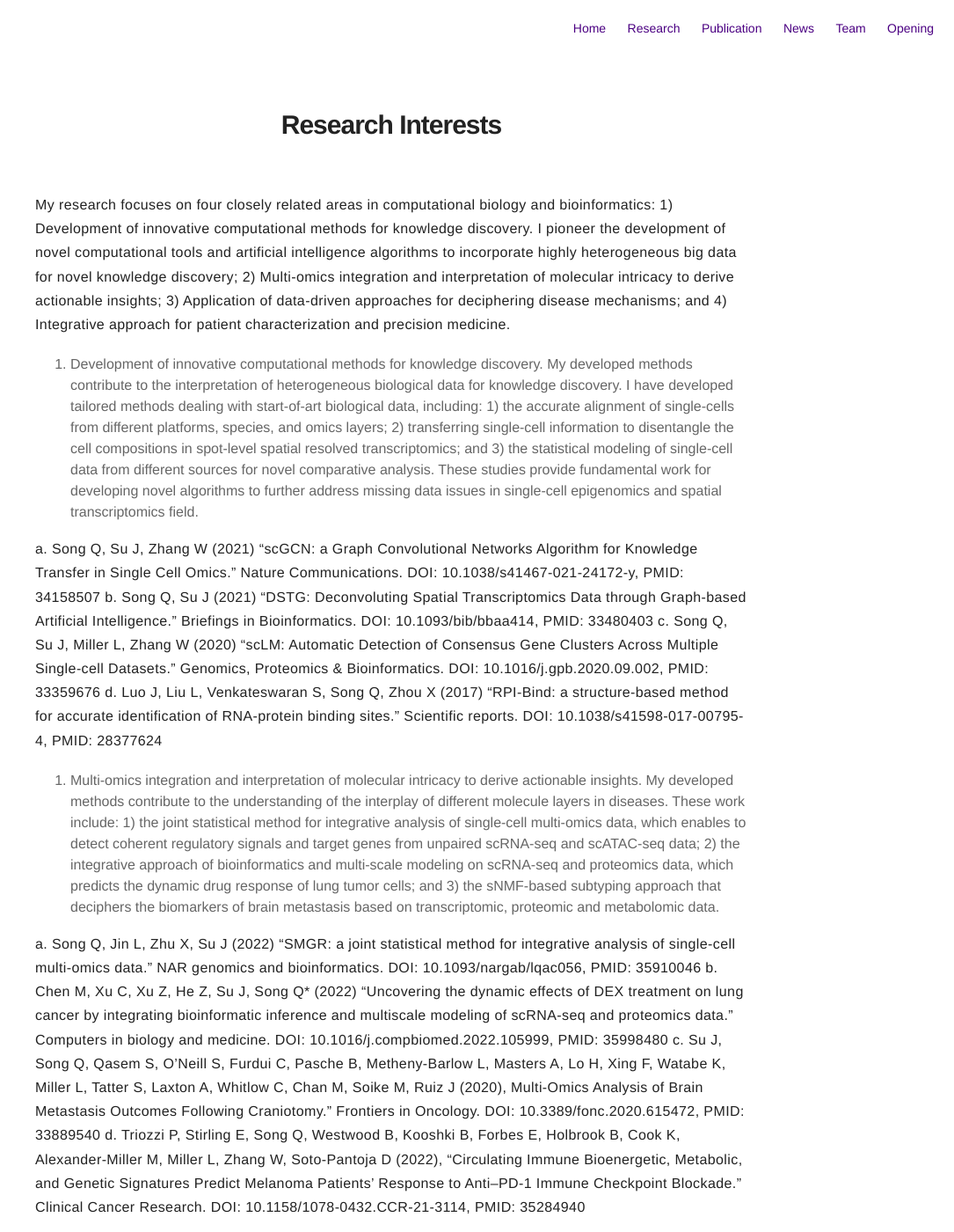
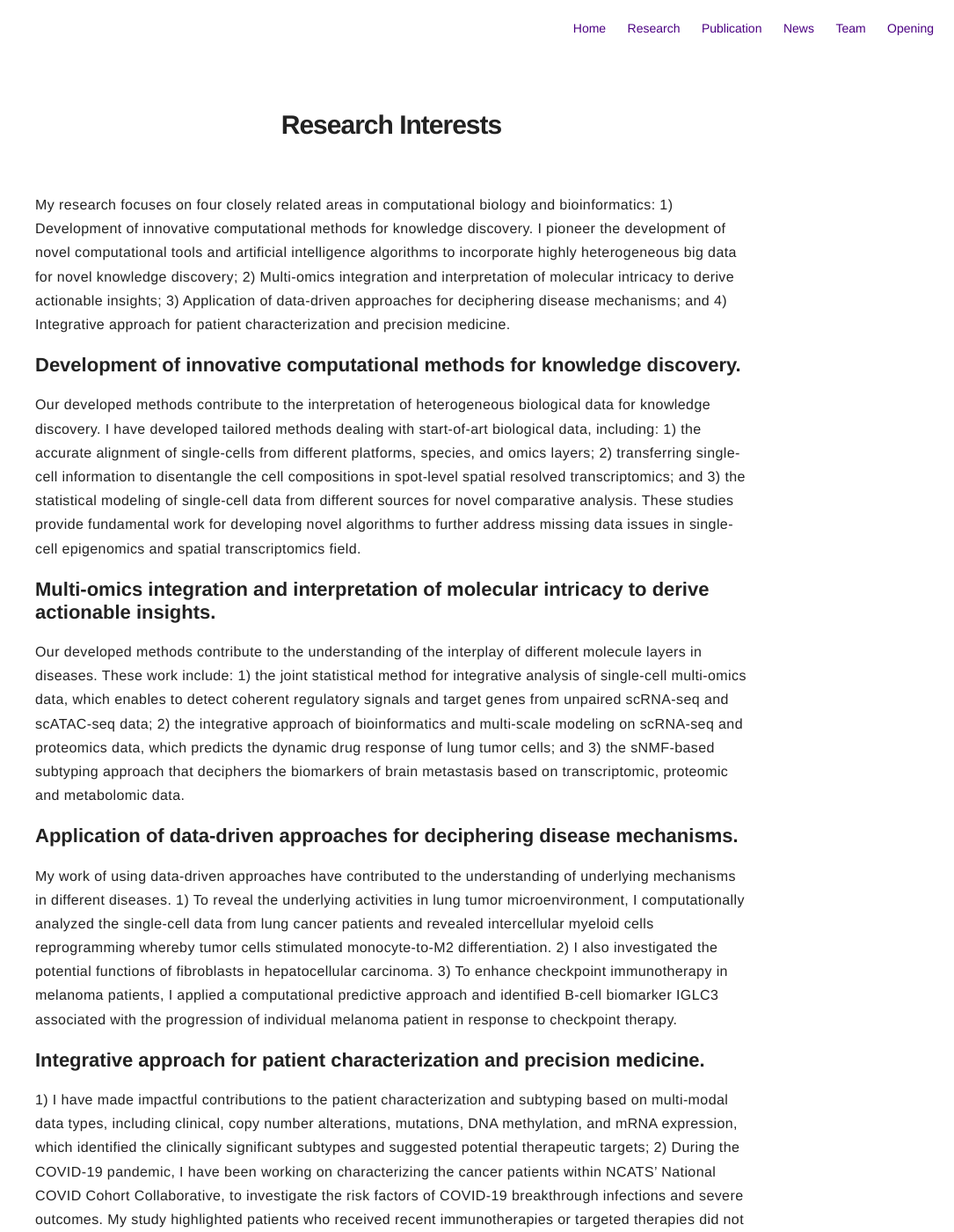
Before and after one commit to QSong-github/SongLab, a Jekyll site: the page built from pages/research.md, in a window 1280 px wide and 1400 px high. Shown: the whole window at 88% size, without its empty margins (195-1280 px from the left). Built offline with Jekyll 4.4.1, drawn with Linux system fonts in a browser that asks for light colours; some of the changed text lies outside the part shown.

Commit message:
Update research.md

```diff
--- a/pages/research.md
+++ b/pages/research.md
@@ -6,30 +6,21 @@ layout: page
 
 My research focuses on four closely related areas in computational biology and bioinformatics: 1) Development of innovative computational methods for knowledge discovery. I pioneer the development of novel computational tools and artificial intelligence algorithms to incorporate highly heterogeneous big data for novel knowledge discovery; 2) Multi-omics integration and interpretation of molecular intricacy to derive actionable insights; 3) Application of data-driven approaches for deciphering disease mechanisms; and 4) Integrative approach for patient characterization and precision medicine.
 
-1.	Development of innovative computational methods for knowledge discovery. My developed methods contribute to the interpretation of heterogeneous biological data for knowledge discovery. I have developed tailored methods dealing with start-of-art biological data, including: 1) the accurate alignment of single-cells from different platforms, species, and omics layers; 2) transferring single-cell information to disentangle the cell compositions in spot-level spatial resolved transcriptomics; and 3) the statistical modeling of single-cell data from different sources for novel comparative analysis. These studies provide fundamental work for developing novel algorithms to further address missing data issues in single-cell epigenomics and spatial transcriptomics field.
+## Development of innovative computational methods for knowledge discovery.
 
-a.	Song Q, Su J, Zhang W (2021) “scGCN: a Graph Convolutional Networks Algorithm for Knowledge Transfer in Single Cell Omics.” Nature Communications. DOI: 10.1038/s41467-021-24172-y, PMID: 34158507
-b.	Song Q, Su J (2021) “DSTG: Deconvoluting Spatial Transcriptomics Data through Graph-based Artificial Intelligence.” Briefings in Bioinformatics. DOI: 10.1093/bib/bbaa414, PMID: 33480403
-c.	Song Q, Su J, Miller L, Zhang W (2020) “scLM: Automatic Detection of Consensus Gene Clusters Across Multiple Single-cell Datasets.” Genomics, Proteomics & Bioinformatics. DOI: 10.1016/j.gpb.2020.09.002, PMID: 33359676
-d.	Luo J, Liu L, Venkateswaran S, Song Q, Zhou X (2017) “RPI-Bind: a structure-based method for accurate identification of RNA-protein binding sites.” Scientific reports. DOI: 10.1038/s41598-017-00795-4, PMID: 28377624
+Our developed methods contribute to the interpretation of heterogeneous biological data for knowledge discovery. I have developed tailored methods dealing with start-of-art biological data, including: 1) the accurate alignment of single-cells from different platforms, species, and omics layers; 2) transferring single-cell information to disentangle the cell compositions in spot-level spatial resolved transcriptomics; and 3) the statistical modeling of single-cell data from different sources for novel comparative analysis. These studies provide fundamental work for developing novel algorithms to further address missing data issues in single-cell epigenomics and spatial transcriptomics field.
 
-2.	Multi-omics integration and interpretation of molecular intricacy to derive actionable insights. My developed methods contribute to the understanding of the interplay of different molecule layers in diseases. These work include: 1) the joint statistical method for integrative analysis of single-cell multi-omics data, which enables to detect coherent regulatory signals and target genes from unpaired scRNA-seq and scATAC-seq data; 2) the integrative approach of bioinformatics and multi-scale modeling on scRNA-seq and proteomics data, which predicts the dynamic drug response of lung tumor cells; and 3) the sNMF-based subtyping approach that deciphers the biomarkers of brain metastasis based on transcriptomic, proteomic and metabolomic data.
 
-a.	Song Q, Jin L, Zhu X, Su J (2022) “SMGR: a joint statistical method for integrative analysis of single-cell multi-omics data.” NAR genomics and bioinformatics. DOI: 10.1093/nargab/lqac056, PMID: 35910046
-b.	Chen M, Xu C, Xu Z, He Z, Su J, Song Q* (2022) “Uncovering the dynamic effects of DEX treatment on lung cancer by integrating bioinformatic inference and multiscale modeling of scRNA-seq and proteomics data.” Computers in biology and medicine. DOI: 10.1016/j.compbiomed.2022.105999, PMID: 35998480
-c.	Su J, Song Q, Qasem S, O’Neill S, Furdui C, Pasche B, Metheny-Barlow L, Masters A, Lo H, Xing F, Watabe K, Miller L, Tatter S, Laxton A, Whitlow C, Chan M, Soike M, Ruiz J (2020), Multi-Omics Analysis of Brain Metastasis Outcomes Following Craniotomy.” Frontiers in Oncology. DOI: 10.3389/fonc.2020.615472, PMID: 33889540
-d.	Triozzi P, Stirling E, Song Q, Westwood B, Kooshki B, Forbes E, Holbrook B, Cook K, Alexander-Miller M, Miller L, Zhang W, Soto-Pantoja D (2022), “Circulating Immune Bioenergetic, Metabolic, and Genetic Signatures Predict Melanoma Patients' Response to Anti–PD-1 Immune Checkpoint Blockade.” Clinical Cancer Research. DOI: 10.1158/1078-0432.CCR-21-3114, PMID: 35284940
+##	Multi-omics integration and interpretation of molecular intricacy to derive actionable insights.
 
-3.	Application of data-driven approaches for deciphering disease mechanisms. My work of using data-driven approaches have contributed to the understanding of underlying mechanisms in different diseases. 1) To reveal the underlying activities in lung tumor microenvironment, I computationally analyzed the single-cell data from lung cancer patients and revealed intercellular myeloid cells reprogramming whereby tumor cells stimulated monocyte‐to‐M2 differentiation. 2) I also investigated the potential functions of fibroblasts in hepatocellular carcinoma. 3) To enhance checkpoint immunotherapy in melanoma patients, I applied a computational predictive approach and identified B-cell biomarker IGLC3 associated with the progression of individual melanoma patient in response to checkpoint therapy.
+Our developed methods contribute to the understanding of the interplay of different molecule layers in diseases. These work include: 1) the joint statistical method for integrative analysis of single-cell multi-omics data, which enables to detect coherent regulatory signals and target genes from unpaired scRNA-seq and scATAC-seq data; 2) the integrative approach of bioinformatics and multi-scale modeling on scRNA-seq and proteomics data, which predicts the dynamic drug response of lung tumor cells; and 3) the sNMF-based subtyping approach that deciphers the biomarkers of brain metastasis based on transcriptomic, proteomic and metabolomic data.
 
-a.	Song Q, Liu L. (2022) “Single-Cell RNA-Seq Technologies and Computational Analysis Tools: Application in Cancer Research.” Methods in molecular biology. DOI:10.1007/978-1-0716-1896-7_23, PMID: 35044670
-b.	Song Q, Forbes E, Miller L, Triozzi P, Liu L, Zhang W, Soto-Pantoja D, (2020) “Single-cell liquid biopsy reveals circulating heterogeneity and converging subpopulations in relation to immunotherapy response in melanoma.” Cancer Research. DOI: 10.1158/1538-7445.
-c.	Song Q, Hawkins G, Wudel L, et.al, (2019) “Dissecting intratumoral myeloid cell plasticity by single cell RNA-seq.” Cancer Medicine. DOI: 10.1002/cam4.2113. PMID: 31033233
-d.	Zhang J*, Gu C*, Song Q*, Zhu M, Xu Y, Xiao M, Zheng W. (2020) “Identifying cancer-associated fibroblasts as emerging targets for hepatocellular carcinoma.” Cell & Bioscience. DOI: 10.1186/s13578-020-00488-y, PMID: 33292459
 
-4.	Integrative approach for patient characterization and precision medicine. 1) I have made impactful contributions to the patient characterization and subtyping based on multi-modal data types, including clinical, copy number alterations, mutations, DNA methylation, and mRNA expression, which identified the clinically significant subtypes and suggested potential therapeutic targets. 2) During the COVID-19 pandemic, I have been working on characterizing the cancer patients within NCATS’ National COVID Cohort Collaborative, to investigate the risk factors of COVID-19 breakthrough infections and severe outcomes. My study highlighted patients who received recent immunotherapies or targeted therapies did not have higher risk of overall mortality or breakthrough infection risks, and provided evidence on the effects of COVID-19 on cancer outcomes and the ability to continue specific cancer treatments. This work revealed fundamental insights valuable to the precision protection of the cancer population.
+## Application of data-driven approaches for deciphering disease mechanisms.
 
-a.	Song Q, Bates B, Shao YR, Madhira V, Liu F, Bergquist T, Sharafeldin N, Su J, Topologlu U. (2022) ”Risk and Outcome of Breakthrough COVID-19 Infections in Vaccinated Patients With Cancer: Real-World Evidence From the National COVID Cohort Collaborative.” Journal of Clinical Oncology. DOI:10.1200/JCO.21.02419, PMID: 35286152
-b.	Liu Y, Wang L, Song Q, Ali M, Crowe WN, Kucera GL, Hawkins GA, Soker S, Thomas KW, Miller LD, Lu Y. (2021) “Intrapleural nano-immunotherapy promotes innate and adaptive immune responses to enhance anti-PD-L1 therapy for malignant pleural effusion.” Nature Nanotechnology. DOI: 10.1038/s41565-021-01032-w, PMID: 34916656
-c.	Sharafeldin N, Bates B, Song Q, Madhira V, Dong S, Yan Y, Lee E, Kuhrt N, Shao YR, Liu F, Bergquist T. (2021) “Outcomes of COVID-19 in patients with cancer: report from the National COVID Cohort Collaborative.” Journal of Clinical Oncology. DOI: 10.1200/JCO.21.01074, PMID: 34085538
-d.	Berger C, Korkut A, et.al, Song Q, et.al. (2018) “A comprehensive Pan-Cancer molecular study of gynecologic and breast cancers.” Cancer Cell. DOI: 10.1016/j.ccell.2018.03.014, PMID: 29622464
+My work of using data-driven approaches have contributed to the understanding of underlying mechanisms in different diseases. 1) To reveal the underlying activities in lung tumor microenvironment, I computationally analyzed the single-cell data from lung cancer patients and revealed intercellular myeloid cells reprogramming whereby tumor cells stimulated monocyte‐to‐M2 differentiation. 2) I also investigated the potential functions of fibroblasts in hepatocellular carcinoma. 3) To enhance checkpoint immunotherapy in melanoma patients, I applied a computational predictive approach and identified B-cell biomarker IGLC3 associated with the progression of individual melanoma patient in response to checkpoint therapy.
+
+
+## Integrative approach for patient characterization and precision medicine.
+
+1) I have made impactful contributions to the patient characterization and subtyping based on multi-modal data types, including clinical, copy number alterations, mutations, DNA methylation, and mRNA expression, which identified the clinically significant subtypes and suggested potential therapeutic targets; 2) During the COVID-19 pandemic, I have been working on characterizing the cancer patients within NCATS’ National COVID Cohort Collaborative, to investigate the risk factors of COVID-19 breakthrough infections and severe outcomes. My study highlighted patients who received recent immunotherapies or targeted therapies did not have higher risk of overall mortality or breakthrough infection risks, and provided evidence on the effects of COVID-19 on cancer outcomes and the ability to continue specific cancer treatments. This work revealed fundamental insights valuable to the precision protection of the cancer population.
```
